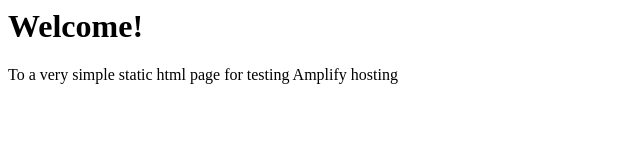
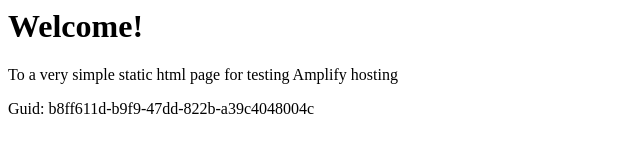
Before and after one commit to aws-aemilia-dub/Github-PR-Commit-Integration-Test-DoNotTouch-GithubWebhookPreviewCanaryTest-v1-prod-eu-west-1, a website: page src/index.html in a window 1280 px wide. Shown: the whole page, without its empty margins (0-640 px from the left). Drawn offline with Linux system fonts and the light colour scheme.

Commit message:
commit from integ tests

```diff
--- a/src/index.html
+++ b/src/index.html
@@ -1,3 +1,5 @@
+
+
 <html lang="en">
 
 <head>
@@ -10,6 +12,6 @@
 <body>
     <h1>Welcome!</h1>
     <p>To a very simple static html page for testing Amplify hosting</p>
-</body>
+    <p>Guid: b8ff611d-b9f9-47dd-822b-a39c4048004c</p></body>
 
 </html>
```
